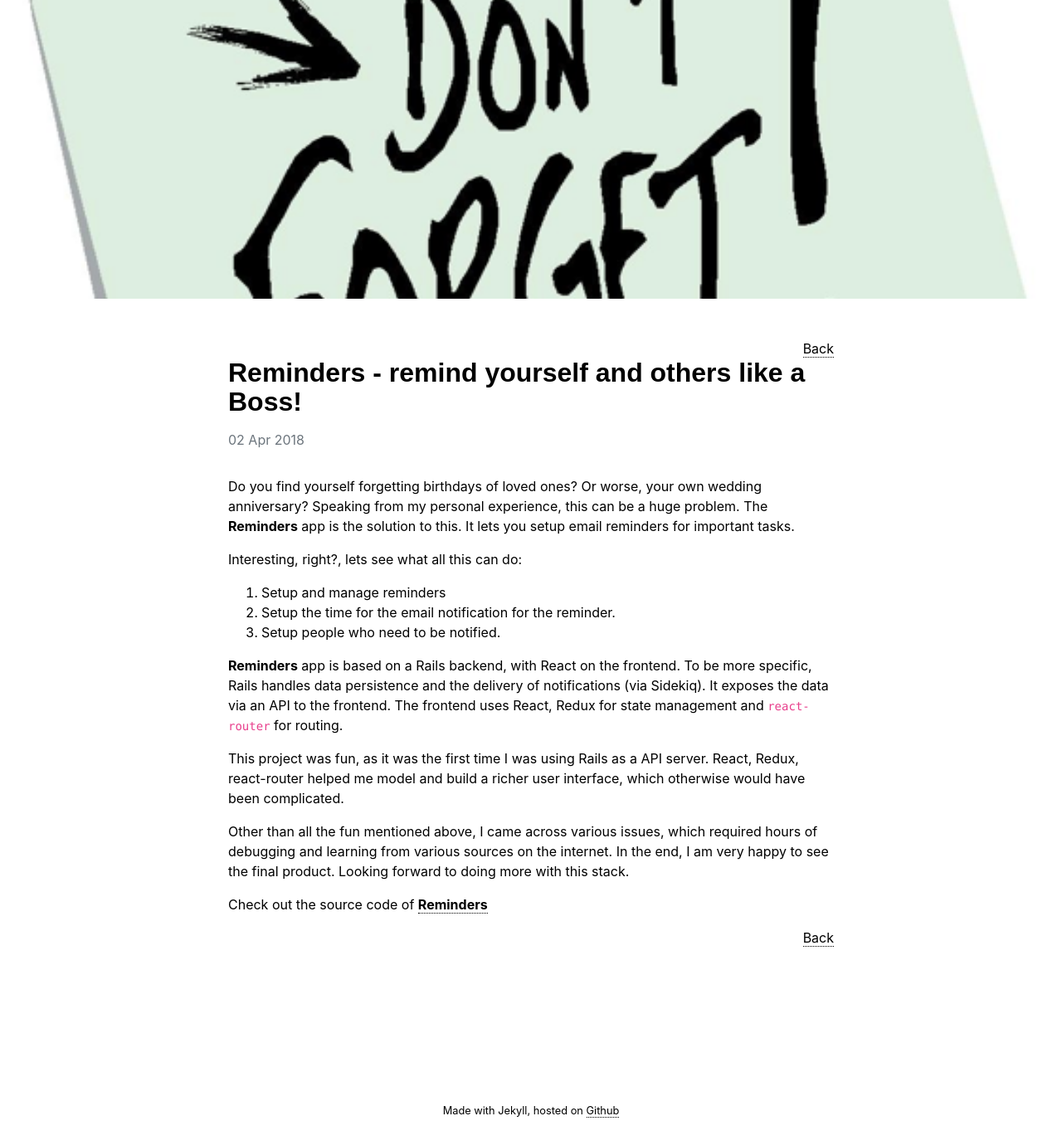
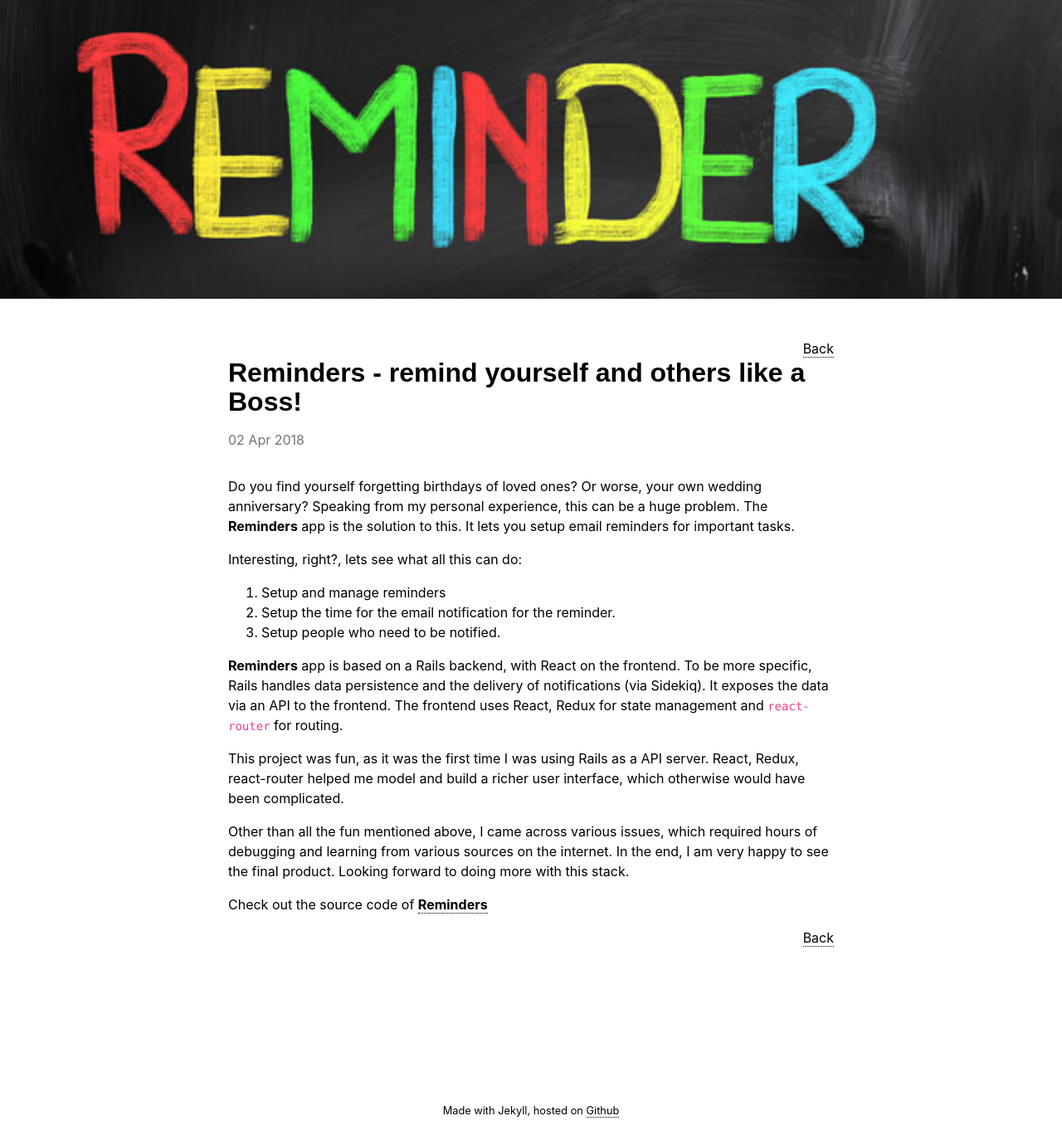
Before and after one commit to soumyaveer/soumyaveer.github.io, a Jekyll site: the page built from _technology_blog/remember-your-appointments-with-reminders-app.markdown, in a window 1280 px wide. Shown: the whole page at 83% size. Built offline with Jekyll 4.4.1, drawn with Linux system fonts in a browser that asks for light colours; some web fonts are replaced; comment, search, counter and statistics services are not loaded.

Commit message:
update post-banner images

```diff
--- a/_technology_blog/remember-your-appointments-with-reminders-app.markdown
+++ b/_technology_blog/remember-your-appointments-with-reminders-app.markdown
@@ -3,7 +3,7 @@ layout: post
 title: Reminders - remind yourself and others like a Boss!
 date:  2018-04-02 18:10:00
 categories: main
-banner_image: "reminders.png"
+banner_image: "reminder_3.jpg"
 summary: Your personal assistant to help you manage your tasks. Never miss another appointment again!
 redirect_from:
   - /main/2018/04/02/remember-your-appointments-with-reminders-app.html
```
Also changed, not shown: assets/images/post-banners/reminder_3.jpg (added), assets/images/post-banners/reminders.png (deleted).
